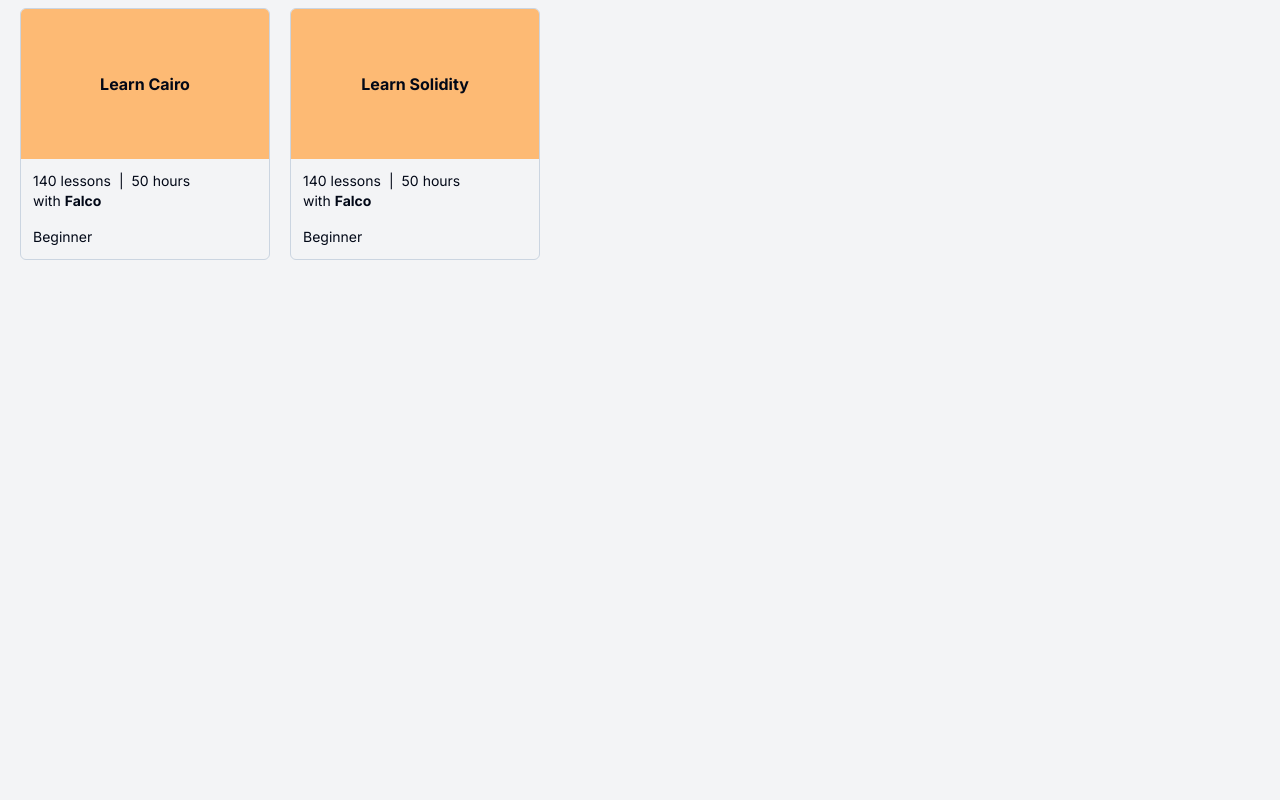
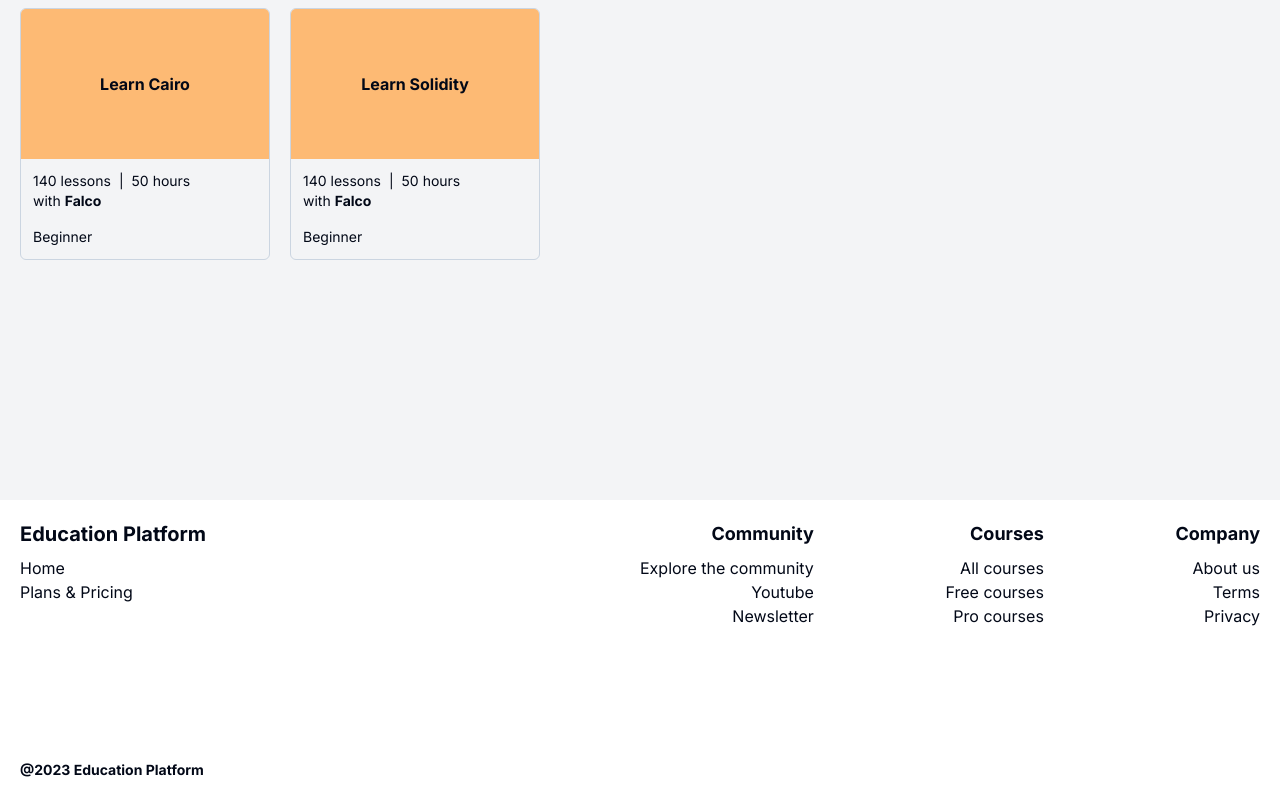
Before and after one commit to samueloh99/edtech-frontend, a Next.js app: page / in a window 1280 px wide. Shown: the part 364-1164 px from the top of the page. Before the commit the page ends 800 px from the top, so only its background shows below. Built offline with nearby package versions, Linux system fonts and the light colour scheme.

Commit message:
Created footer component

```diff
--- a/src/app/layout.tsx
+++ b/src/app/layout.tsx
@@ -3,6 +3,7 @@ import { Inter as FontSans } from "next/font/google";
 import { cn } from "@/lib/utils";
 import "./globals.css";
 import { Header } from "@/components/header";
+import { Footer } from "@/components/footer";
 
 export const fontSans = FontSans({
   subsets: ["latin"],
@@ -26,6 +27,7 @@ export default function RootLayout({
       >
         <Header />
         {children}
+        <Footer />
       </body>
     </html>
   );
--- /dev/null
+++ b/src/components/footer.tsx
@@ -0,0 +1,46 @@
+export function Footer() {
+  return (
+    <div className="flex flex-col bg-white mt-60 w-full h-full md:h-[300px]">
+      <div className="main-container flex flex-col w-full h-full justify-between items-start py-5 gap-10 md:gap-0">
+        <div className="flex flex-col md:flex-row justify-between items-star w-full gap-10 md:gap-0">
+          <div className="flex flex-col justify-start items-start w-full gap-2">
+            <p className="text-xl font-bold">Education Platform</p>
+            <ul className="flex flex-col items-start text-md">
+              <li>Home</li>
+              <li>Plans & Pricing</li>
+            </ul>
+          </div>
+          <div className="flex flex-col md:flex-row w-full justify-between gap-5 md:gap-0">
+            <div className="flex flex-col justify-start items-start md:items-end gap-2">
+              <p className="text-lg font-bold">Community</p>
+              <ul className="flex flex-col md:items-end items-start text-md">
+                <li>Explore the community</li>
+                <li>Youtube</li>
+                <li>Newsletter</li>
+              </ul>
+            </div>
+            <div className="flex flex-col justify-start items-start md:items-end gap-2">
+              <p className="text-lg font-bold">Courses</p>
+              <ul className="flex flex-col md:items-end items-start text-md">
+                <li>All courses</li>
+                <li>Free courses</li>
+                <li>Pro courses</li>
+              </ul>
+            </div>
+            <div className="flex flex-col justify-start items-start md:items-end gap-2">
+              <p className="text-lg font-bold">Company</p>
+              <ul className="flex flex-col md:items-end items-start text-md">
+                <li>About us</li>
+                <li>Terms</li>
+                <li>Privacy</li>
+              </ul>
+            </div>
+          </div>
+        </div>
+        <div className="flex w-full justify-start items-center text-sm font-bold">
+          <p>@2023 Education Platform</p>
+        </div>
+      </div>
+    </div>
+  );
+}
```
